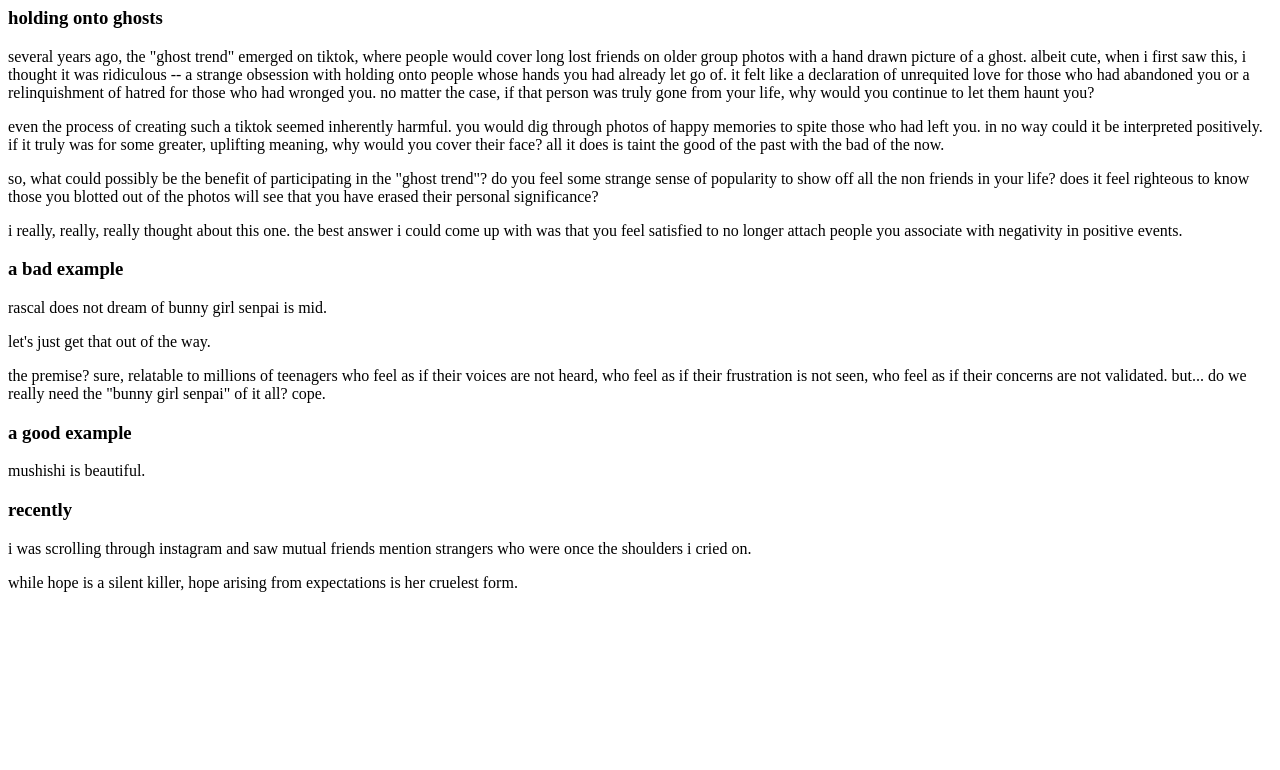
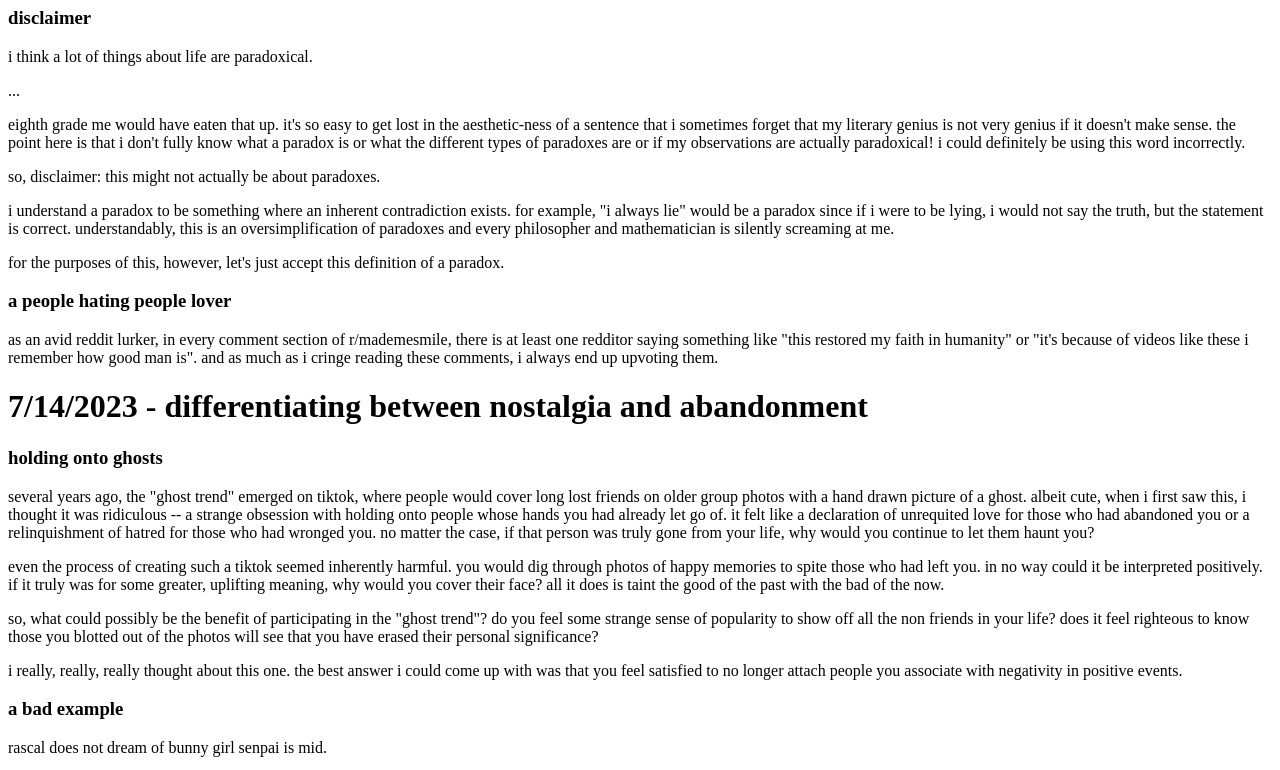
Before and after one commit to jennikimfer/jennikimfer.github.io, a plain HTML site: page html/blog.html in a window 1280 px wide. Shown: the part 153-923 px from the top of the page. Before the commit the page ends 800 px from the top, so only its background shows below. Drawn offline with Linux system fonts and the light colour scheme.

Commit message:
8/10 init

```diff
--- a/html/blog.html
+++ b/html/blog.html
@@ -10,6 +10,45 @@
     </div>
 
     <div class="main">
+        <h1>8/10/2023 - paradoxes</h1>
+        <h3>disclaimer</h3>
+        <p>
+            i think a lot of things about life are paradoxical.
+        </p>
+        <p>
+            ...
+        </p>
+        <p>
+            eighth grade me would have eaten that up. it's so easy to get lost in the aesthetic-ness of a sentence that i sometimes forget
+            that my literary genius is not very genius if it doesn't make sense. the point here is that i don't fully know what a paradox
+            is or what the different types of paradoxes are or if my observations are actually paradoxical! i could definitely be using
+            this word incorrectly.
+        </p>
+        <p>
+            so, disclaimer: this might not actually be about paradoxes.
+        </p>
+        <p>
+            i understand a paradox to be something where an inherent contradiction exists. for example, "i always lie" would be a paradox
+            since if i were to be lying, i would not say the truth, but the statement is correct. understandably, this is an oversimplification
+            of paradoxes and every philosopher and mathematician is silently screaming at me.
+        </p>
+        <p>
+            for the purposes of this, however, let's just accept this definition of a paradox.
+        </p>
+
+        <h3>a people hating people lover</h3>
+        <p>
+            as an avid reddit lurker, in every comment section of r/mademesmile, there is at least one redditor saying something like "this
+            restored my faith in humanity" or "it's because of videos like these i remember how good man is". and as much as i cringe reading
+            these comments, i always end up upvoting them.
+        </p>
+        <p>
+
+        </p>
+
+
+
+
         <h1>7/14/2023 - differentiating between nostalgia and abandonment</h1>
         <h3> holding onto ghosts </h3>
         <p>
```
